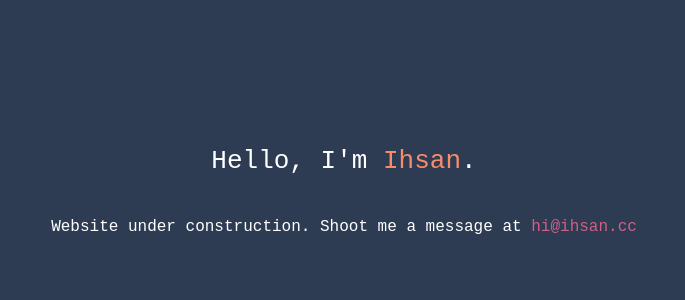
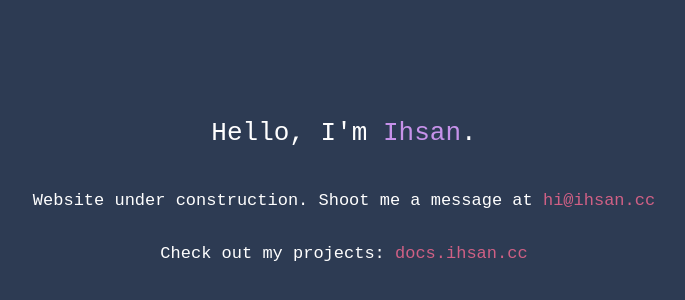
Before and after one commit to ihsan-sa/website, a React (Create React App) app: page / in a window 1280 px wide. Shown: the part 214-514 px from the top of the page, without its empty margins (296-981 px from the left). Built offline with nearby package versions, Linux system fonts and the light colour scheme.

Commit message:
changed colour

```diff
--- a/src/App.js
+++ b/src/App.js
@@ -5,11 +5,14 @@ function App() {
     <div className="App">
       <header className="App-header">
         <p>
-          Hello, I'm <span style={{ color: '#f78c6c' }}>Ihsan</span>.
+          Hello, I'm <span style={{ color: '#c792ea' }}>Ihsan</span>.
         </p>
-        <p style={{fontSize: '16px'}}>
+        <p style={{fontSize: '17px'}}>
           Website under construction.
           Shoot me a message at <a href="mailto:hi@ihsan.cc" style={{color: '#d06085', textDecoration: 'none' }}>hi@ihsan.cc</a>
+        </p>
+        <p style={{fontSize: '17px'}}>
+          Check out my projects: <a href="https://docs.ihsan.cc" style={{color: '#d06085', textDecoration: 'none' }}>docs.ihsan.cc</a>
         </p>
       </header>
     </div>
```
